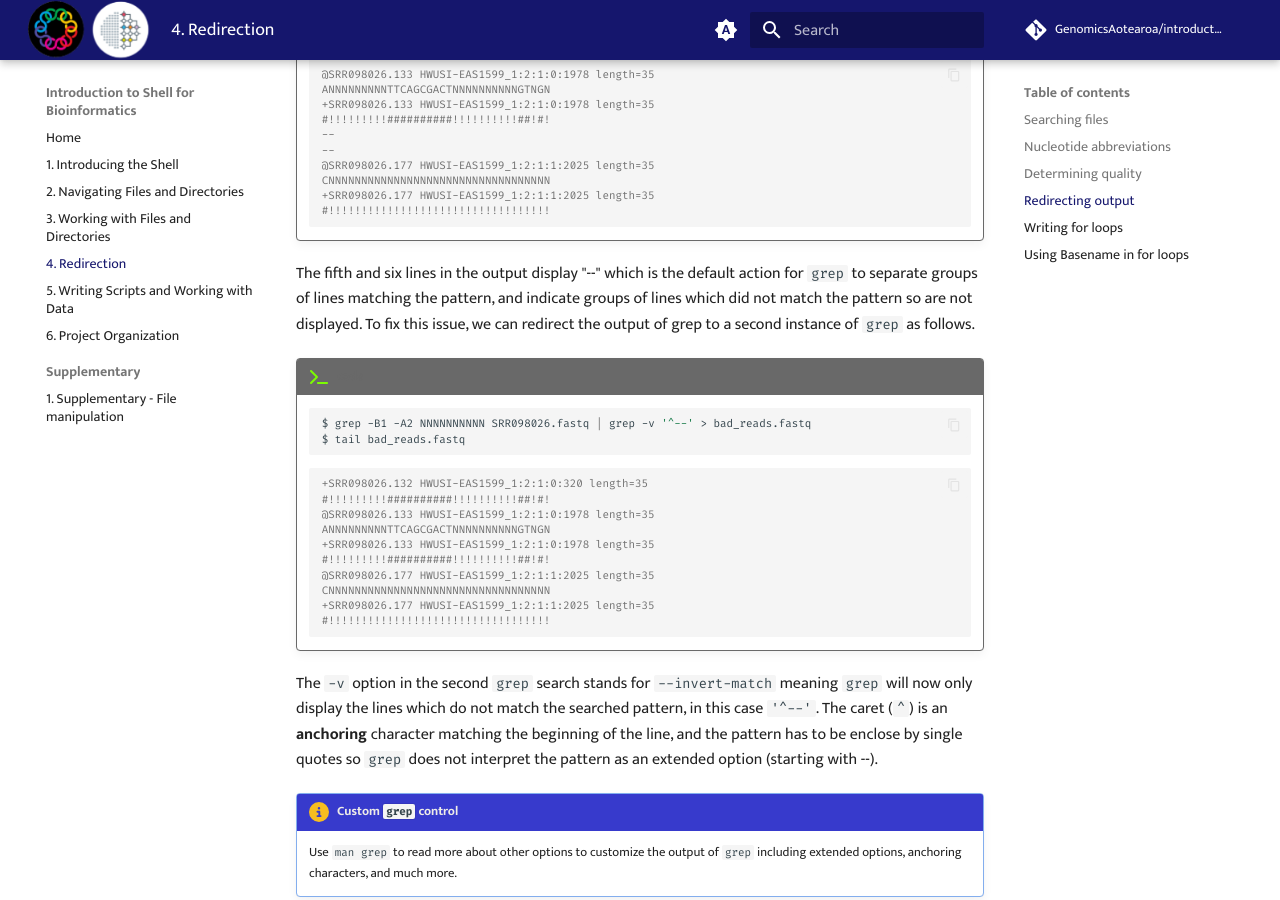
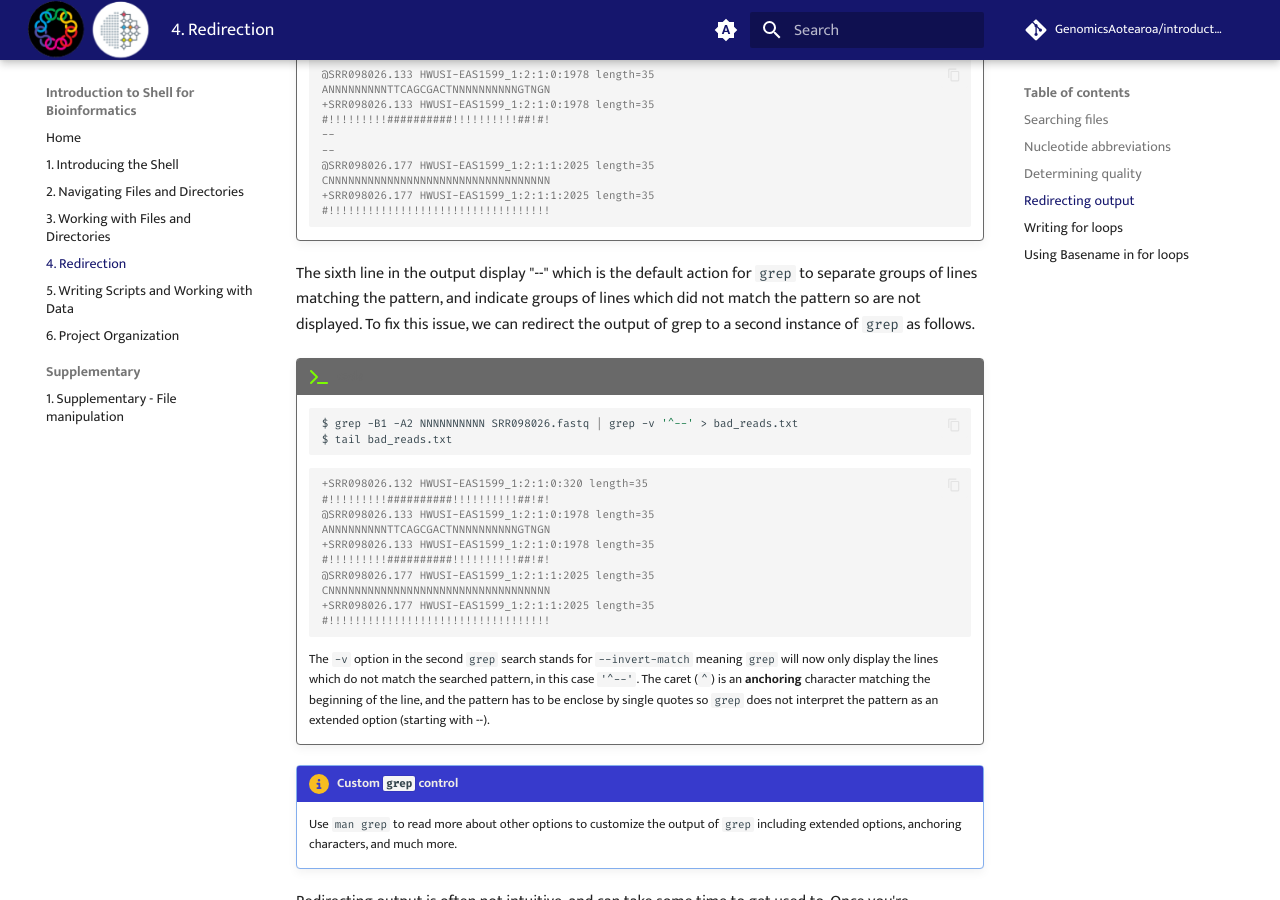
Before and after one commit to GenomicsAotearoa/introduction-to-shell, an MkDocs documentation site: the page built from docs/04-redirection.md, in a window 1280 px wide and 900 px high, scrolled down 6341 px. Built offline with MkDocs 1.6.1 and Material for MkDocs 9.7.7, drawn with Linux system fonts in a browser that asks for light colours; comment, search, counter and statistics services are not loaded; some of the changed text lies outside the part shown.

````diff
--- a/docs/04-redirection.md
+++ b/docs/04-redirection.md
@@ -412,15 +412,15 @@
     #!!!!!!!!!!!!!!!!!!!!!!!!!!!!!!!!!!
     ```
 
-The fifth and six lines in the output display "--" which is the default action for `grep` to separate groups of
+The sixth line in the output display "--" which is the default action for `grep` to separate groups of
 lines matching the pattern, and indicate groups of lines which did not match the pattern so are not displayed.
 To fix this issue, we can redirect the output of grep to a second instance of `grep` as follows.
 
 !!! terminal "code"
 
     ```bash
-    $ grep -B1 -A2 NNNNNNNNNN SRR098026.fastq | grep -v '^--' > bad_reads.fastq
-    $ tail bad_reads.fastq
+    $ grep -B1 -A2 NNNNNNNNNN SRR098026.fastq | grep -v '^--' > bad_reads.txt
+    $ tail bad_reads.txt
     ```
 
     ```output
@@ -436,10 +436,10 @@
     #!!!!!!!!!!!!!!!!!!!!!!!!!!!!!!!!!!
     ```
 
-The `-v` option in the second `grep` search stands for `--invert-match` meaning `grep` will now only display the
-lines which do not match the searched pattern, in this case `'^--'`. The caret (`^`) is an **anchoring**
-character matching the beginning of the line, and the pattern has to be enclose by single quotes so `grep` does
-not interpret the pattern as an extended option (starting with --).
+    The `-v` option in the second `grep` search stands for `--invert-match` meaning `grep` will now only display the
+    lines which do not match the searched pattern, in this case `'^--'`. The caret (`^`) is an **anchoring**
+    character matching the beginning of the line, and the pattern has to be enclose by single quotes so `grep` does
+    not interpret the pattern as an extended option (starting with --).
 
 
 
````
Also changed, not shown: other parts of docs/04-redirection.md (+4 -4 lines).
